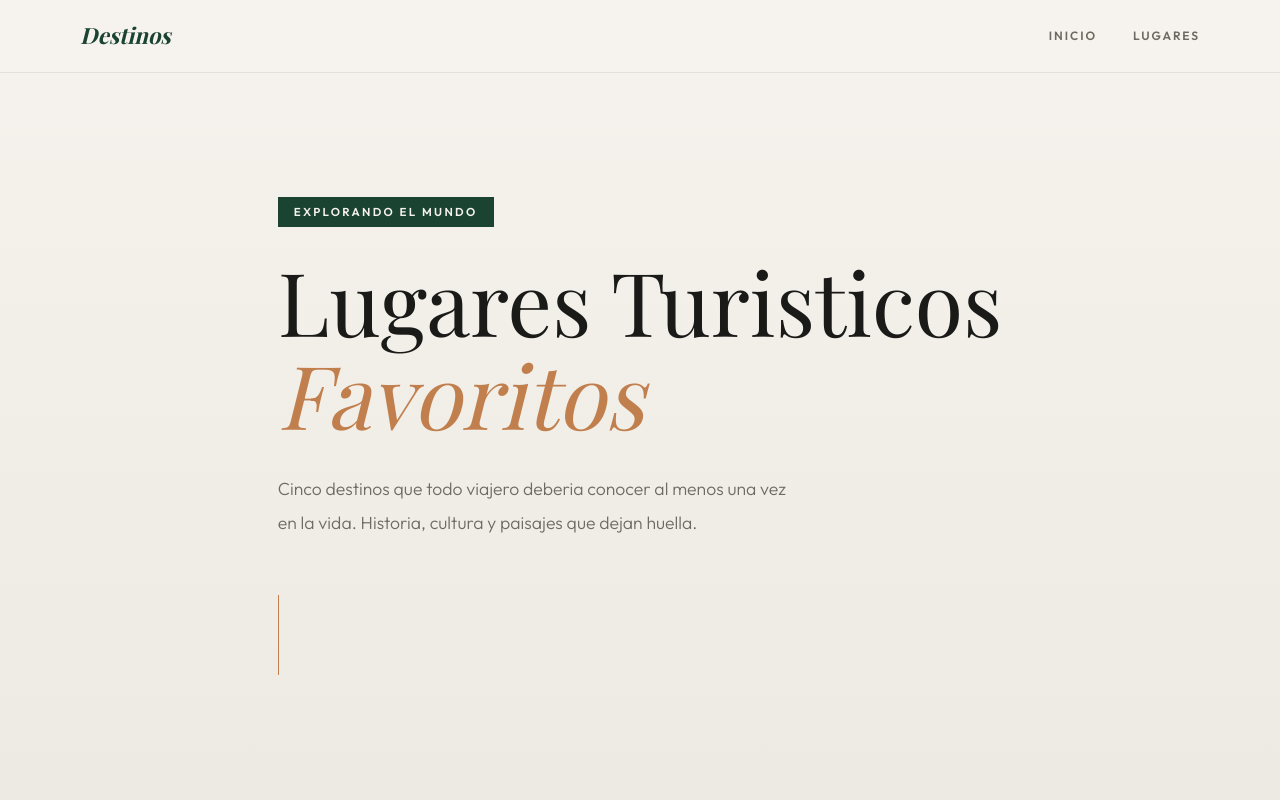
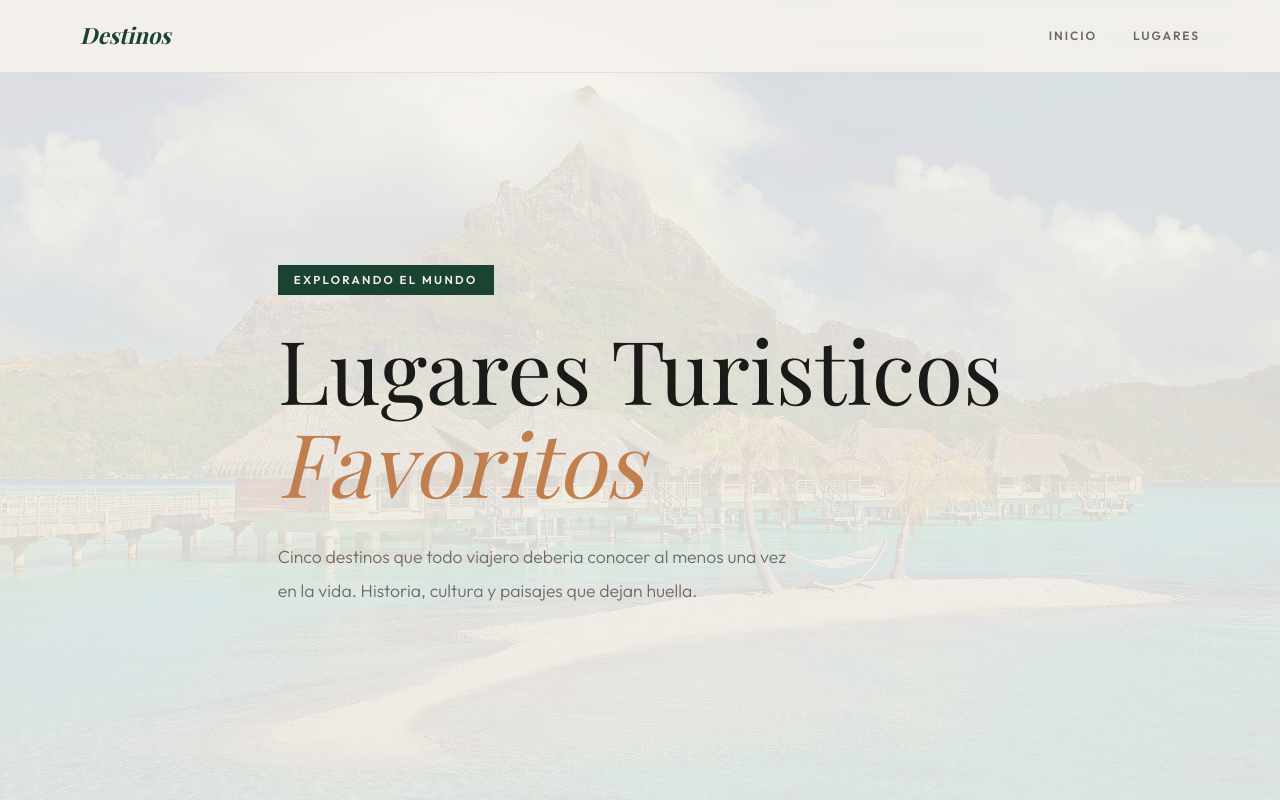
Before and after one commit to sotolaionell-web/lugares_turisticos, a plain HTML site: page index.html in a window 1280 px wide. Shown: the top 800 px of the page. Drawn offline with nearby package versions, Linux system fonts and the light colour scheme; a web font is replaced by a local one.

Commit message:
eliminar linea decorativa del hero y agregar banner de fondo con overlay

```diff
--- a/index.html
+++ b/index.html
@@ -28,7 +28,7 @@
             <span class="hero-label reveal">Explorando el mundo</span>
             <h1 class="hero-title reveal">Lugares Turisticos<span>Favoritos</span></h1>
             <p class="hero-desc reveal">Cinco destinos que todo viajero deberia conocer al menos una vez en la vida. Historia, cultura y paisajes que dejan huella.</p>
-            <div class="hero-divider reveal"></div>
+
         </div>
     </section>
 
--- a/styles.css
+++ b/styles.css
@@ -58,7 +58,9 @@ body {
 
 .hero {
     min-height: 100vh; display: flex; align-items: center; padding-top: 72px;
-    background: linear-gradient(180deg, var(--bg) 0%, #edeae3 100%);
+    background: linear-gradient(180deg, rgba(246, 243, 238, 0.88) 0%, rgba(237, 234, 227, 0.92) 100%),
+                url('img/hero-banner.jpg') center/cover no-repeat;
+    position: relative;
 }
 
 .hero-label {
@@ -81,9 +83,7 @@ body {
     line-height: 1.9; max-width: 520px;
 }
 
-.hero-divider {
-    width: 1px; height: 80px; background: var(--accent-warm); margin-top: 56px;
-}
+
 
 .places { padding: 100px 0 140px; }
 
```
Also changed, not shown: img/hero-banner.jpg (added), 1 other file.
